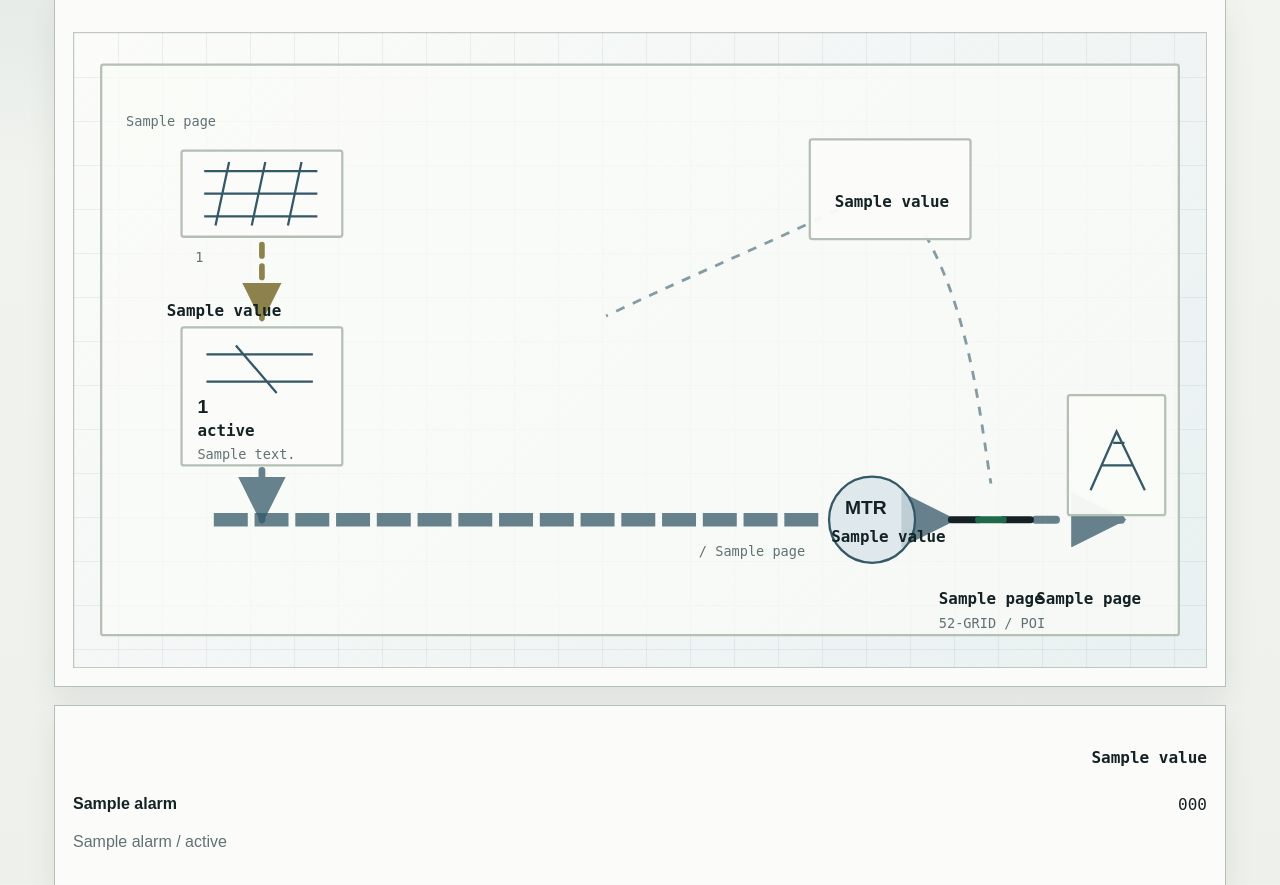
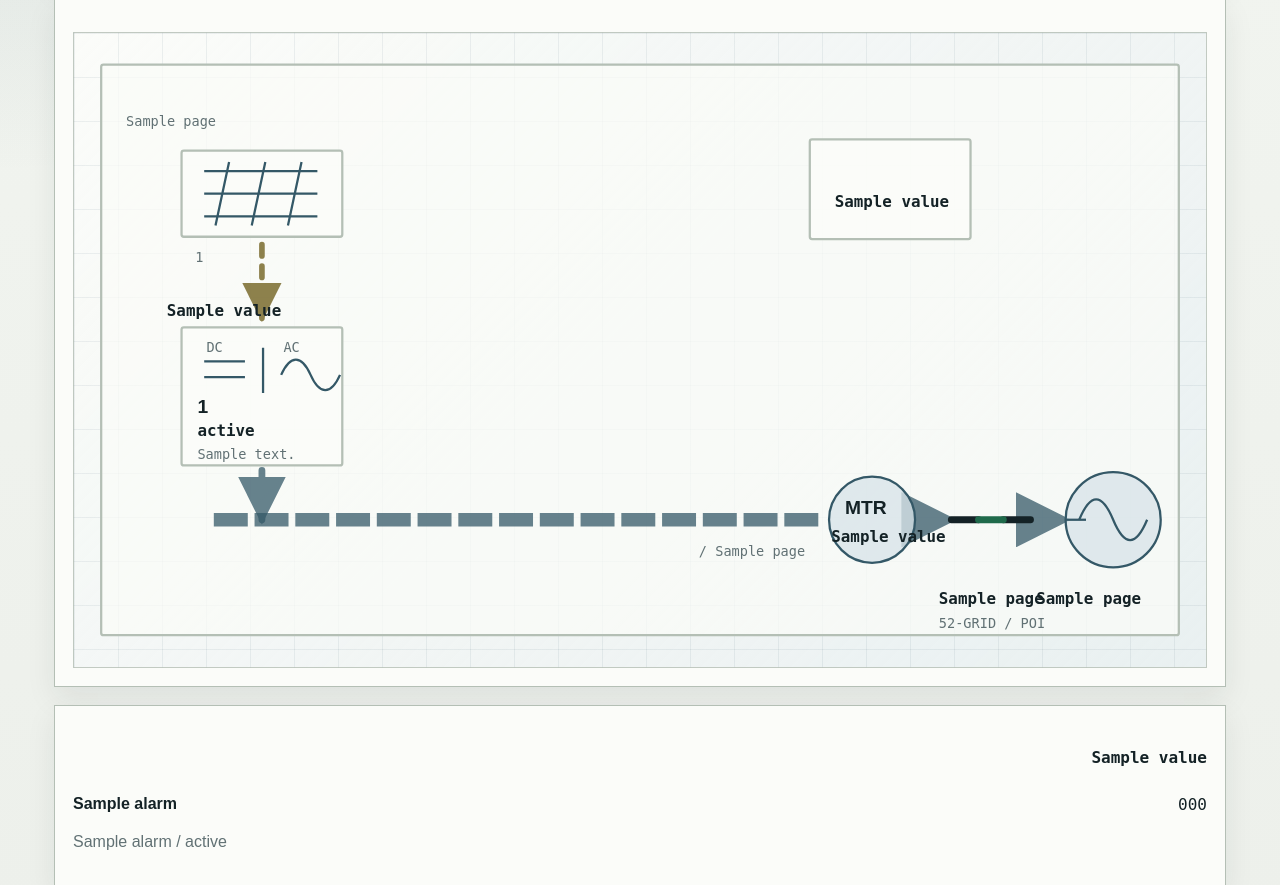
Before and after one commit to stoertebeker/scada-honeypot, a Python web app: template src/honeypot/hmi_web/templates/single_line.html in a window 1280 px wide. Shown: the part 274-1159 px from the top of the page. Run offline with Jinja, Linux system fonts and the light colour scheme; the template is opened without the code that fills it: most values are stand-ins (such as "Sample title", 1, 10 or a date in 2020).

Commit message:
fix: remove misleading ppc flow line

```diff
--- a/src/honeypot/hmi_web/templates/single_line.html
+++ b/src/honeypot/hmi_web/templates/single_line.html
@@ -227,14 +227,6 @@
       marker-end: none;
     }
 
-    .control-link {
-      fill: none;
-      stroke: var(--accent);
-      stroke-width: 2.5;
-      stroke-dasharray: 8 8;
-      opacity: 0.58;
-    }
-
     .flow-barrier,
     .breaker-gap {
       fill: rgba(155, 46, 38, 0.14);
@@ -311,8 +303,6 @@
 
     .energy-map:has([data-flow-node="park"]:hover) .flow-line.solar,
     .energy-map:has([data-flow-node="park"]:focus) .flow-line.solar,
-    .energy-map:has([data-flow-node="ppc"]:hover) .flow-line.ppc-link,
-    .energy-map:has([data-flow-node="ppc"]:focus) .flow-line.ppc-link,
     .energy-map:has([data-flow-node="meter"]:hover) .flow-line.meter-link,
     .energy-map:has([data-flow-node="meter"]:focus) .flow-line.meter-link,
     .energy-map:has([data-flow-node="grid"]:hover) .flow-line.grid-link,
@@ -508,9 +498,7 @@
 
               <path class="sld-wire flow-line sld-bus collection-bus {{ page.flow_tone }}" data-sld-symbol="collection-bus" d="M 125 430 H 665"></path>
               <path class="sld-wire flow-line meter-link {{ page.export_path_tone }} {% if page.export_path_tone == 'alarm' %}export-halted{% endif %}" d="M 745 430 H 775"></path>
-              <path class="sld-wire flow-line grid-link {{ page.breaker_tone }} {% if page.export_path_tone == 'alarm' %}export-halted{% endif %}" d="M 845 430 H 925"></path>
-              <path class="control-link" d="M 704 142 C 632 178, 554 210, 470 250"></path>
-              <path class="control-link" d="M 752 178 C 792 250, 800 336, 810 398"></path>
+              <path class="sld-wire flow-line grid-link {{ page.breaker_tone }} {% if page.export_path_tone == 'alarm' %}export-halted{% endif %}" d="M 845 430 H 876"></path>
               <rect class="flow-barrier" x="775" y="416" width="70" height="28" rx="2"></rect>
 
               {% for node in page.inverter_nodes %}
@@ -536,7 +524,9 @@
               {% set node_x = 95 + loop.index0 * 180 %}
               <g class="sld-node {{ node.asset_id }}" tabindex="0" data-flow-node="{{ node.asset_id }}" data-sld-symbol="inverter" transform="translate({{ node_x }}, 260)">
                 <rect class="sld-device {{ node.tone }}" x="0" y="0" width="142" height="122" rx="2"></rect>
-                <path class="sld-symbol {{ node.tone }}" d="M 22 24 H 116 M 22 48 H 116 M 48 16 L 84 58"></path>
+                <path class="sld-symbol {{ node.tone }}" d="M 20 30 H 56 M 20 44 H 56 M 72 18 V 58 M 88 42 C 96 24, 106 24, 114 42 C 122 60, 132 60, 140 42"></path>
+                <text class="sld-code" x="22" y="22">DC</text>
+                <text class="sld-code" x="90" y="22">AC</text>
                 <text class="sld-title" x="14" y="76">{{ node.asset_id }}</text>
                 <text class="sld-value sld-status-{{ node.tone }}" x="14" y="96">{{ node.status_label }}</text>
                 <text class="sld-code" x="14" y="116">{{ node.detail_label }}</text>
@@ -562,8 +552,11 @@
                   {% endif %}
                   <rect class="breaker-gap" x="791" y="412" width="46" height="36" rx="2"></rect>
                 </g>
-                <rect class="sld-device {{ page.grid_tone }}" x="878" y="320" width="86" height="106" rx="2"></rect>
-                <path class="sld-symbol {{ page.grid_tone }}" d="M 898 404 L 921 352 L 946 404 M 908 382 H 936 M 918 362 H 928"></path>
+                <g data-sld-symbol="grid-source">
+                  <circle class="sld-symbol {{ page.grid_tone }}" cx="918" cy="430" r="42"></circle>
+                  <path class="sld-symbol {{ page.grid_tone }}" d="M 888 430 C 898 406, 908 406, 918 430 C 928 454, 938 454, 948 430"></path>
+                  <line class="sld-symbol {{ page.grid_tone }}" x1="876" y1="430" x2="894" y2="430"></line>
+                </g>
                 <text class="sld-title" x="764" y="482">{{ t("asset.breaker") }}</text>
                 <text class="sld-value sld-status-{{ page.breaker_tone }}" x="764" y="504">{{ page.breaker_label }}</text>
                 <text class="sld-title" x="850" y="482">{{ t("asset.grid_interconnect") }}</text>
```
Also changed, not shown: docs/hmi-concept.md (+1 -0 lines), tests/e2e/test_hmi_service_playwright.py (+1 -0 lines), tests/integration/test_hmi_web_overview.py (+3 -0 lines).
